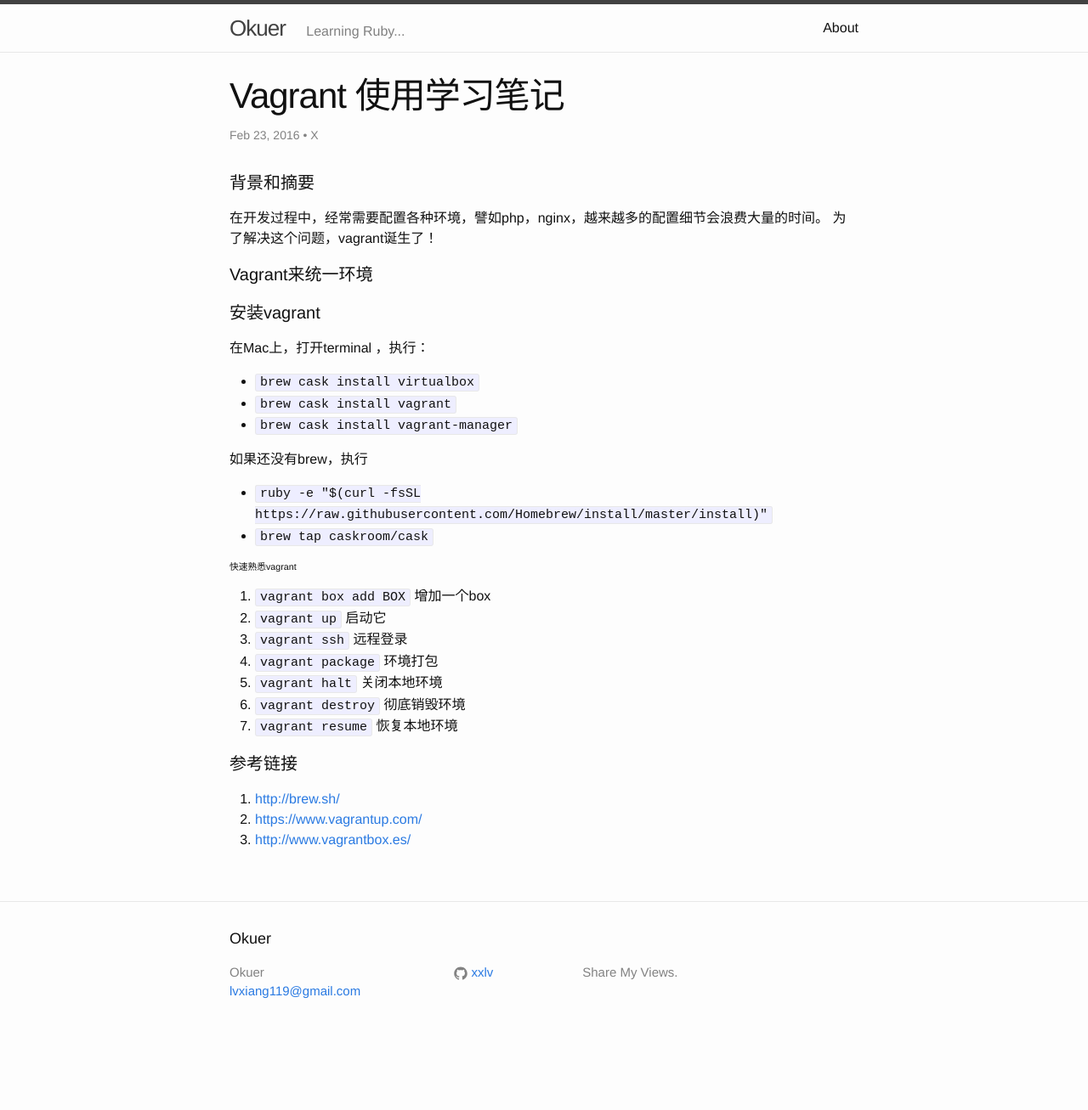
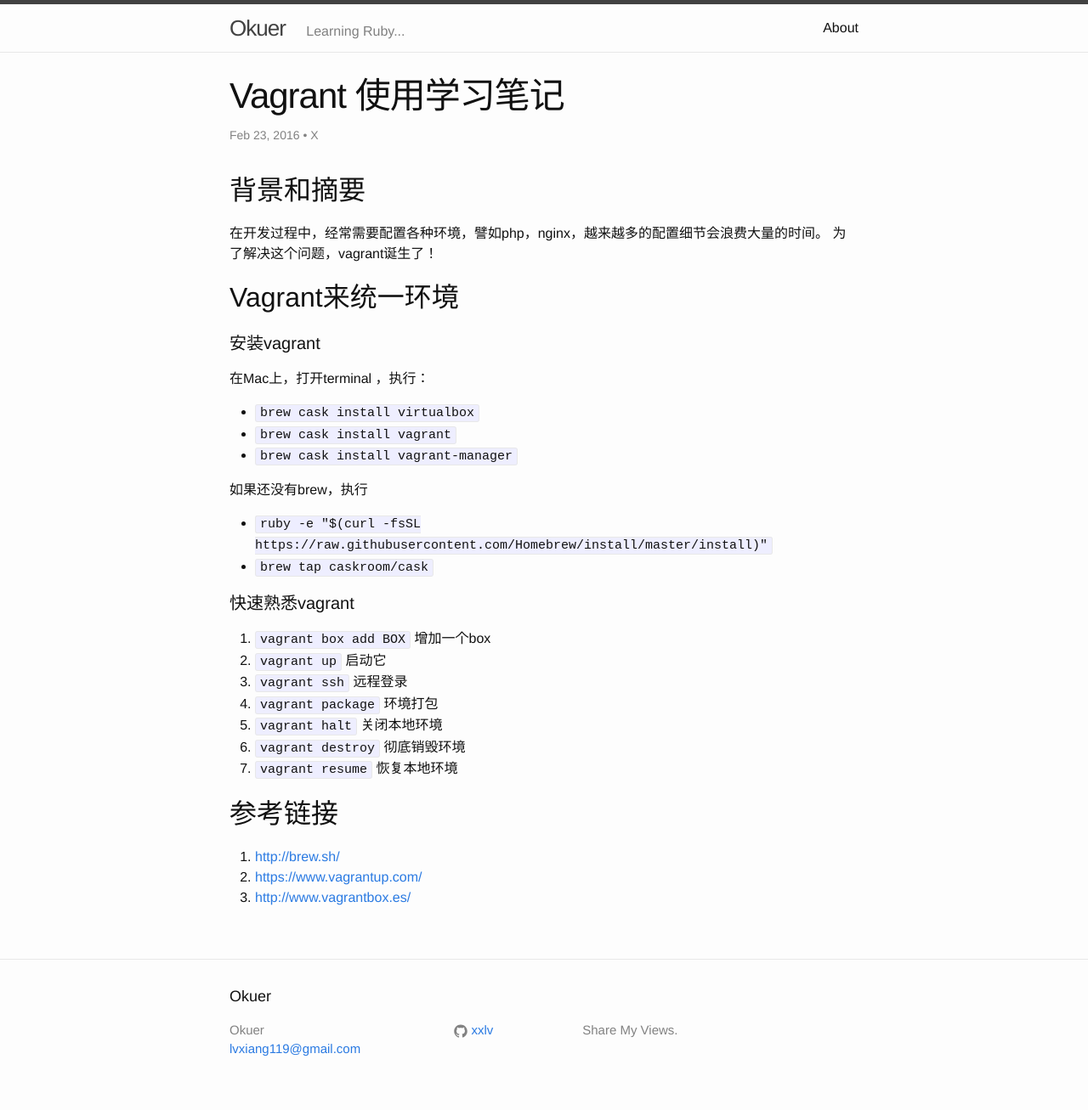
Before and after one commit to xxlv/okuer, a Jekyll site: the page built from _posts/2016/2016-02-23-vagrant.md, in a window 1280 px wide. Shown: the whole page at 85% size. Built offline with Jekyll 4.4.1, drawn with Linux system fonts in a browser that asks for light colours; comment, search, counter and statistics services are not loaded; before the commit the page ends 1239 px from its top, so only the background shows below that.

```diff
--- a/_posts/2016/2016-02-23-vagrant.md
+++ b/_posts/2016/2016-02-23-vagrant.md
@@ -8,11 +8,11 @@ categories:
 - Vagrant
 ---
 
-#### 背景和摘要
+## 背景和摘要
 在开发过程中，经常需要配置各种环境，譬如php，nginx，越来越多的配置细节会浪费大量的时间。
 为了解决这个问题，vagrant诞生了！
 
-#### Vagrant来统一环境
+## Vagrant来统一环境
 
 #### 安装vagrant
  在Mac上，打开terminal ，执行：
@@ -24,7 +24,7 @@ categories:
 -  `ruby -e "$(curl -fsSL https://raw.githubusercontent.com/Homebrew/install/master/install)"`
 - `brew tap caskroom/cask`
 
-###### 快速熟悉vagrant
+#### 快速熟悉vagrant
 1. `vagrant box add BOX` 增加一个box
 2. `vagrant up`  启动它
 3. `vagrant ssh` 远程登录
@@ -33,7 +33,7 @@ categories:
 6. `vagrant destroy`  彻底销毁环境
 7. `vagrant resume` 恢复本地环境
 
-#### 参考链接
+## 参考链接
 1. [http://brew.sh/](http://brew.sh/)
 2. [https://www.vagrantup.com/](https://www.vagrantup.com/)
 3. [http://www.vagrantbox.es/](http://www.vagrantbox.es/)
```
